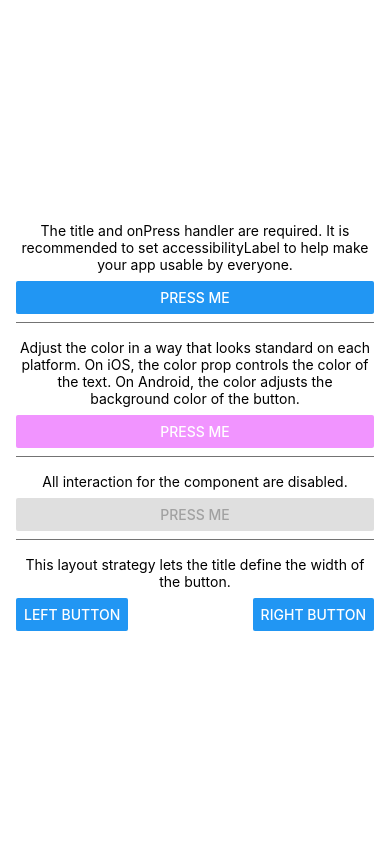
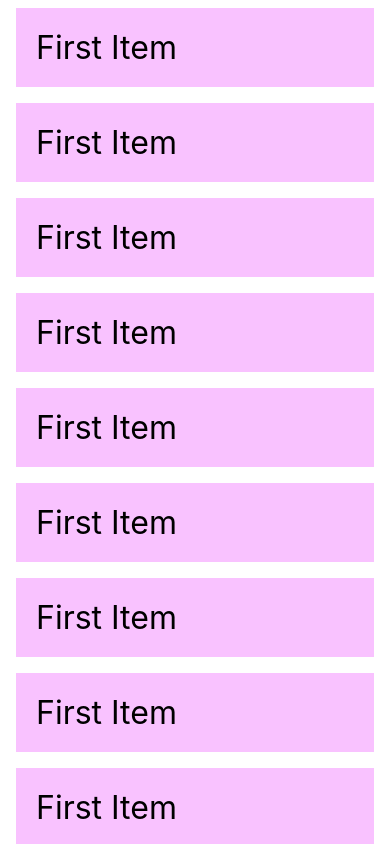
Before and after one commit to Hussain-hamim/Taskly, a React Native app: screen / in a window 390 px wide. Built offline with nearby package versions, Linux system fonts and the light colour scheme.

Commit message:
FlatList

```diff
--- a/App.js
+++ b/App.js
@@ -1,91 +1,195 @@
 import React from "react";
 import {
+  SafeAreaView,
+  View,
+  FlatList,
   StyleSheet,
-  Button,
-  View,
-  SafeAreaView,
   Text,
-  Alert,
+  StatusBar,
 } from "react-native";
 
-const Separator = () => <View style={styles.separator} />;
+const DATA = [
+  {
+    id: "bd7acbea-c1b1-46c2-aed5-3ad53abb28ba",
+    title: "First Item",
+  },
+  {
+    id: "bd7acbea-c1b1-46c2-aed5-3ad53abb28ba",
+    title: "First Item",
+  },
+  {
+    id: "bd7acbea-c1b1-46c2-aed5-3ad53abb28ba",
+    title: "First Item",
+  },
+  {
+    id: "bd7acbea-c1b1-46c2-aed5-3ad53abb28ba",
+    title: "First Item",
+  },
+  {
+    id: "bd7acbea-c1b1-46c2-aed5-3ad53abb28ba",
+    title: "First Item",
+  },
+  {
+    id: "bd7acbea-c1b1-46c2-aed5-3ad53abb28ba",
+    title: "First Item",
+  },
+  {
+    id: "bd7acbea-c1b1-46c2-aed5-3ad53abb28ba",
+    title: "First Item",
+  },
+  {
+    id: "bd7acbea-c1b1-46c2-aed5-3ad53abb28ba",
+    title: "First Item",
+  },
+  {
+    id: "bd7acbea-c1b1-46c2-aed5-3ad53abb28ba",
+    title: "First Item",
+  },
+  {
+    id: "bd7acbea-c1b1-46c2-aed5-3ad53abb28ba",
+    title: "First Item",
+  },
+  {
+    id: "bd7acbea-c1b1-46c2-aed5-3ad53abb28ba",
+    title: "First Item",
+  },
+  {
+    id: "bd7acbea-c1b1-46c2-aed5-3ad53abb28ba",
+    title: "First Item",
+  },
+  {
+    id: "bd7acbea-c1b1-46c2-aed5-3ad53abb28ba",
+    title: "First Item",
+  },
+  {
+    id: "bd7acbea-c1b1-46c2-aed5-3ad53abb28ba",
+    title: "First Item",
+  },
+  {
+    id: "bd7acbea-c1b1-46c2-aed5-3ad53abb28ba",
+    title: "First Item",
+  },
+  {
+    id: "bd7acbea-c1b1-46c2-aed5-3ad53abb28ba",
+    title: "First Item",
+  },
+  {
+    id: "bd7acbea-c1b1-46c2-aed5-3ad53abb28ba",
+    title: "First Item",
+  },
+  {
+    id: "bd7acbea-c1b1-46c2-aed5-3ad53abb28ba",
+    title: "First Item",
+  },
+  {
+    id: "bd7acbea-c1b1-46c2-aed5-3ad53abb28ba",
+    title: "First Item",
+  },
+  {
+    id: "bd7acbea-c1b1-46c2-aed5-3ad53abb28ba",
+    title: "First Item",
+  },
+  {
+    id: "bd7acbea-c1b1-46c2-aed5-3ad53abb28ba",
+    title: "First Item",
+  },
+  {
+    id: "bd7acbea-c1b1-46c2-aed5-3ad53abb28ba",
+    title: "First Item",
+  },
+  {
+    id: "bd7acbea-c1b1-46c2-aed5-3ad53abb28ba",
+    title: "First Item",
+  },
+  {
+    id: "bd7acbea-c1b1-46c2-aed5-3ad53abb28ba",
+    title: "First Item",
+  },
+  {
+    id: "bd7acbea-c1b1-46c2-aed5-3ad53abb28ba",
+    title: "First Item",
+  },
+  {
+    id: "bd7acbea-c1b1-46c2-aed5-3ad53abb28ba",
+    title: "First Item",
+  },
+  {
+    id: "bd7acbea-c1b1-46c2-aed5-3ad53abb28ba",
+    title: "First Item",
+  },
+  {
+    id: "bd7acbea-c1b1-46c2-aed5-3ad53abb28ba",
+    title: "First Item",
+  },
+  {
+    id: "bd7acbea-c1b1-46c2-aed5-3ad53abb28ba",
+    title: "First Item",
+  },
+  {
+    id: "bd7acbea-c1b1-46c2-aed5-3ad53abb28ba",
+    title: "First Item",
+  },
+  {
+    id: "bd7acbea-c1b1-46c2-aed5-3ad53abb28ba",
+    title: "First Item",
+  },
+  {
+    id: "bd7acbea-c1b1-46c2-aed5-3ad53abb28ba",
+    title: "First Item",
+  },
+  {
+    id: "bd7acbea-c1b1-46c2-aed5-3ad53abb28ba",
+    title: "First Item",
+  },
+  {
+    id: "bd7acbea-c1b1-46c2-aed5-3ad53abb28ba",
+    title: "First Item",
+  },
+  {
+    id: "bd7acbea-c1b1-46c2-aed5-3ad53abb28ba",
+    title: "First Item",
+  },
+  {
+    id: "3ac68afc-c605-48d3-a4f8-fbd91aa97f63",
+    title: "Second Item",
+  },
+  {
+    id: "58694a0f-3da1-471f-bd96-145571e29d72",
+    title: "Third Item",
+  },
+];
 
-const App = () => (
-  <SafeAreaView style={styles.container}>
-    <View>
-      <Text style={styles.title}>
-        The title and onPress handler are required. It is recommended to set
-        accessibilityLabel to help make your app usable by everyone.
-      </Text>
-      <Button
-        title="Press me"
-        onPress={() => Alert.alert("Simple Button pressed")}
-        nextFocusDown={Alert.alert("help me")}
-        nextFocusForward={Alert.alert("help me again")}
-        touchSoundDisabled={true}
+const Item = ({ title }) => (
+  <View style={styles.item}>
+    <Text style={styles.title}>{title}</Text>
+  </View>
+);
+
+const App = () => {
+  return (
+    <SafeAreaView style={styles.container}>
+      <FlatList
+        data={DATA}
+        renderItem={({ item }) => <Item title={item.title} />}
+        keyExtractor={(item) => item.id}
       />
-    </View>
-    <Separator />
-    <View>
-      <Text style={styles.title}>
-        Adjust the color in a way that looks standard on each platform. On iOS,
-        the color prop controls the color of the text. On Android, the color
-        adjusts the background color of the button.
-      </Text>
-      <Button
-        title="Press me"
-        color="#f194ff"
-        onPress={() => Alert.alert("Button with adjusted color pressed")}
-      />
-    </View>
-    <Separator />
-    <View>
-      <Text style={styles.title}>
-        All interaction for the component are disabled.
-      </Text>
-      <Button
-        title="Press me"
-        disabled
-        onPress={() => Alert.alert("Cannot press this one")}
-      />
-    </View>
-    <Separator />
-    <View>
-      <Text style={styles.title}>
-        This layout strategy lets the title define the width of the button.
-      </Text>
-      <View style={styles.fixToText}>
-        <Button
-          title="Left button"
-          onPress={() => Alert.alert("Left button pressed")}
-        />
-        <Button
-          title="Right button"
-          onPress={() => Alert.alert("Right button pressed")}
-        />
-      </View>
-    </View>
-  </SafeAreaView>
-);
+    </SafeAreaView>
+  );
+};
 
 const styles = StyleSheet.create({
   container: {
     flex: 1,
-    justifyContent: "center",
+    marginTop: StatusBar.currentHeight || 0,
+  },
+  item: {
+    backgroundColor: "#f9c2ff",
+    padding: 20,
+    marginVertical: 8,
     marginHorizontal: 16,
   },
   title: {
-    textAlign: "center",
-    marginVertical: 8,
-  },
-  fixToText: {
-    flexDirection: "row",
-    justifyContent: "space-between",
-  },
-  separator: {
-    marginVertical: 8,
-    borderBottomColor: "#737373",
-    borderBottomWidth: StyleSheet.hairlineWidth,
+    fontSize: 32,
   },
 });
 
```
